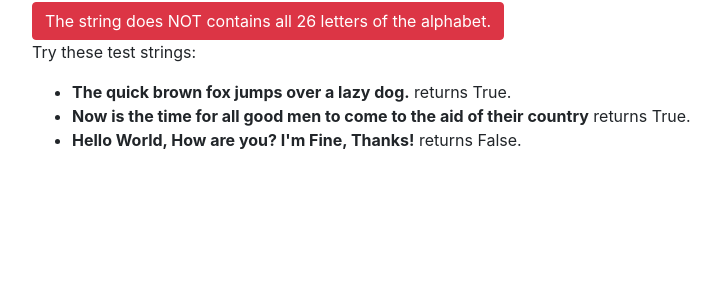
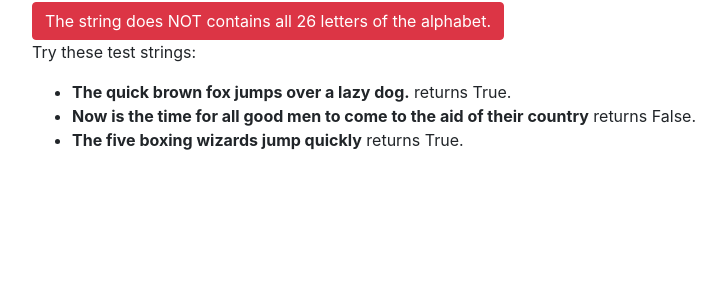
Before and after one commit to carolFrohlich/string_checker, a Django app: page / in a window 1280 px wide. Shown: the part 448-748 px from the top of the page, without its empty margins (53-779 px from the left). Run offline with Django 3.2, Linux system fonts and the light colour scheme; some libraries are stand-ins or nearby versions.

Commit message:
fix typo

```diff
--- a/webapp/templates/home.html
+++ b/webapp/templates/home.html
@@ -46,8 +46,8 @@
 
 		<ul>
 			<li> <b>The quick brown fox jumps over a lazy dog.</b> returns True. </li>
-			<li> <b>Now is the time for all good men to come to the aid of their country</b> returns True. </li>
-			<li> <b>Hello World, How are you? I'm Fine, Thanks!</b> returns False. </li>
+			<li> <b>Now is the time for all good men to come to the aid of their country</b> returns False. </li>
+			<li> <b>The five boxing wizards jump quickly</b> returns True. </li>
 		</ul>
 
 
```
Also changed, not shown: README.md.
